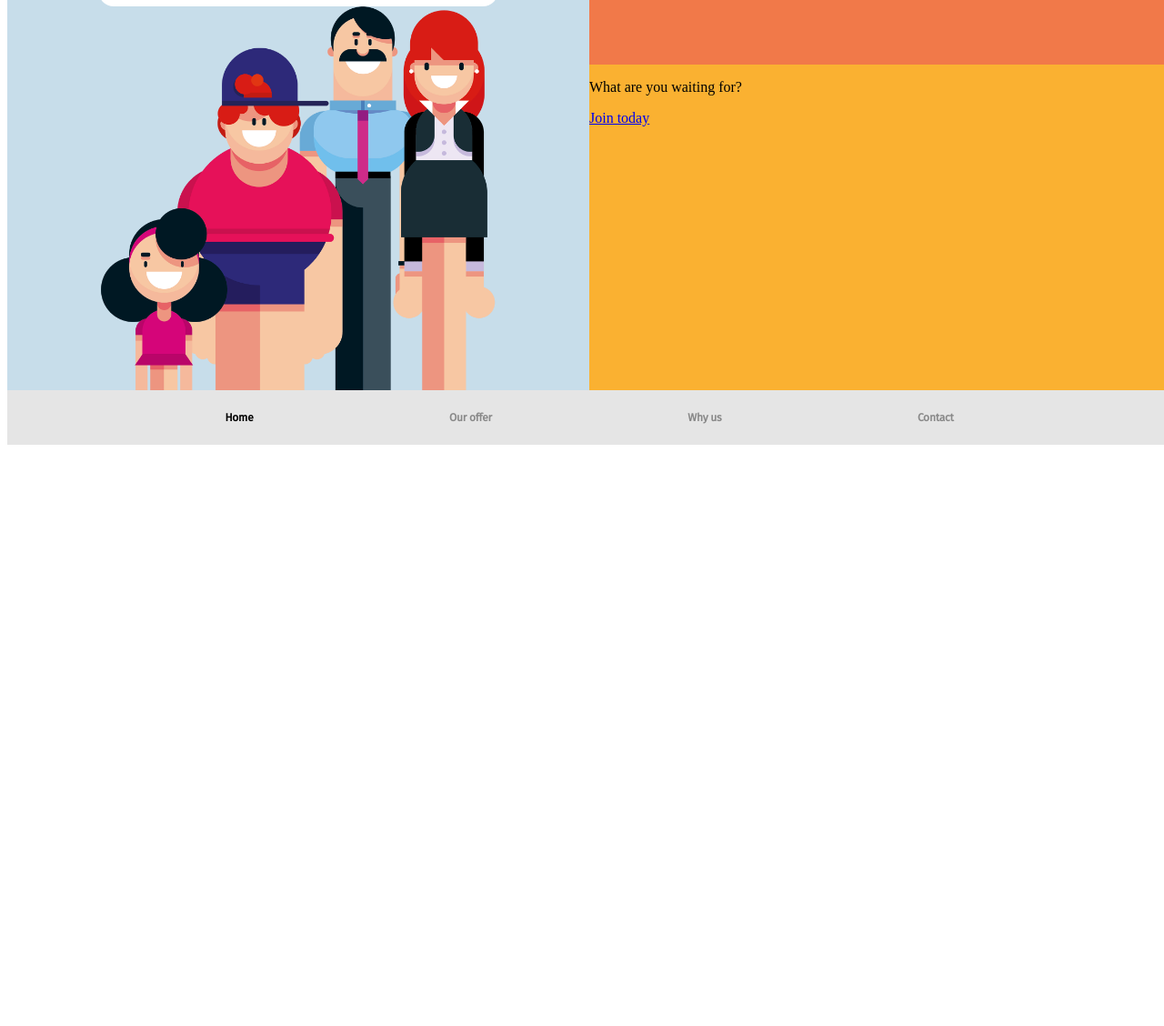
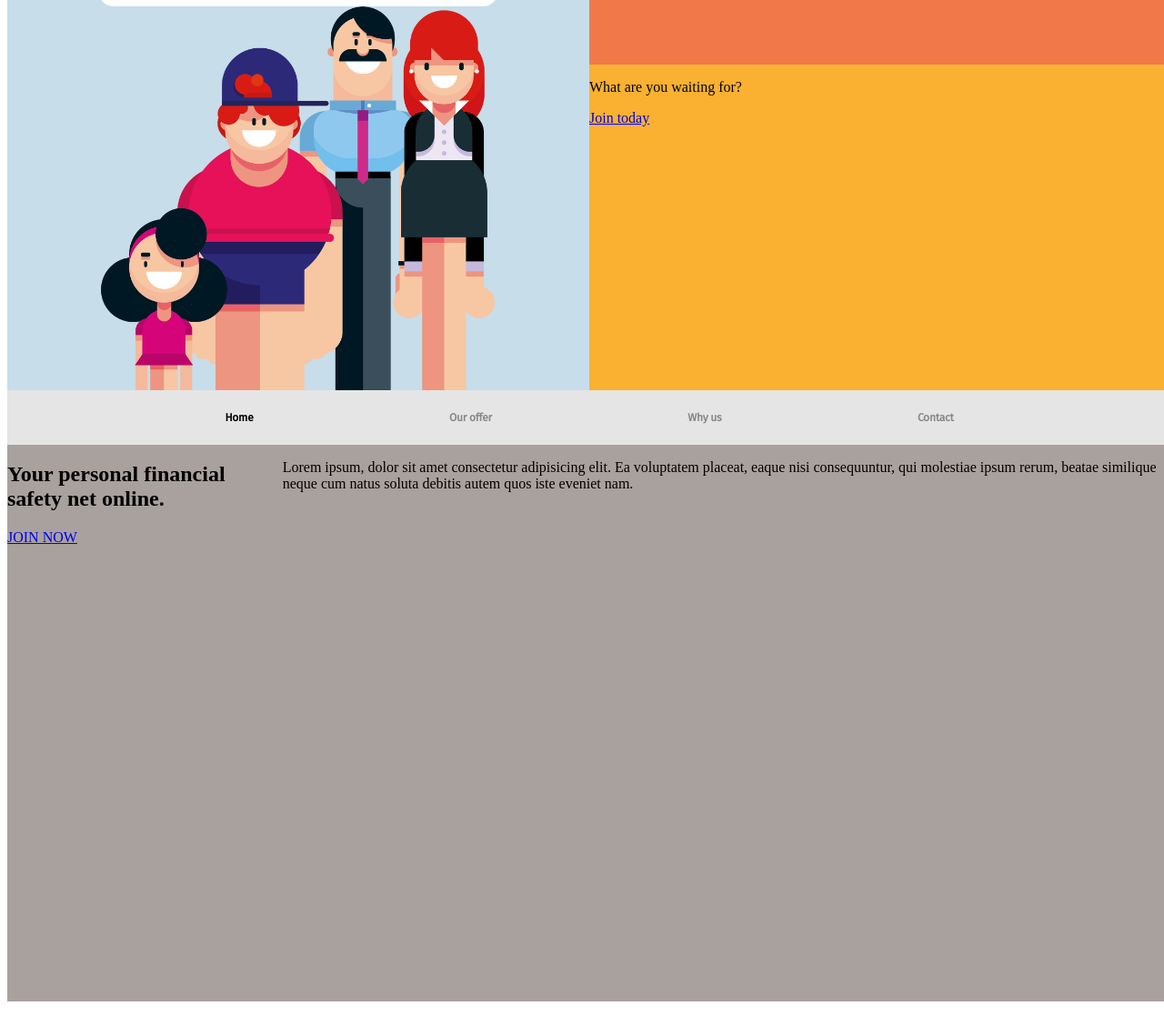
Before and after one commit to jensengbg-jakob-reesalu/LayoutProject, a plain HTML site: page index.html in a window 1280 px wide. Shown: the part 294-1422 px from the top of the page at 91% size. Before the commit the page ends 810 px from the top, so only its background shows below. Drawn offline with Linux system fonts and the light colour scheme; a web font is replaced by a local one.

Commit message:
section gray

```diff
--- a/css/style.css
+++ b/css/style.css
@@ -98,3 +98,23 @@ header nav ul li:first-child a{
     grid-column: 2;
     grid-row: 2;
 }
+
+main {
+    grid-column: 1 / span 6;
+    grid-row: 2;
+}
+
+.section-gray {
+    display: flex;
+    height: 612px;
+    background-color: #a9a19e;
+}
+
+.flex-one {
+    display: flex;
+}
+
+.flex-one-one {
+    display: flex;
+    flex-direction: column;
+}
--- a/index.html
+++ b/index.html
@@ -43,14 +43,14 @@
         </nav>
     </header>
     <main>
-        <section class="section-flex">
-            <div class="flex-one">
-                <div class="flex-one-one">
-                    <h2></h2>
-                    <a href="#"></a>
+        <section class="section-gray">
+            <div class="div-gray">
+                <h2>Your personal financial safety net online.</h2>
+                <a href="#">JOIN NOW</a>
             </div>
-                <p></p>
-            </div>
+            <p>Lorem ipsum, dolor sit amet consectetur adipisicing elit. Ea voluptatem placeat, eaque nisi consequuntur, qui molestiae ipsum rerum, beatae similique neque cum natus soluta debitis autem quos iste eveniet nam.</p>
+        </section>
+
         <div class="flex-two">
             <div></div>
             <div></div>
@@ -60,6 +60,8 @@
             <h2></h2>
             <p></p>
         </div>
+        <section class="yellow">
+
         </section>
         <section class="section-grid">
             <div>
```
Lines whose indentation alone changed are shown as unchanged.
